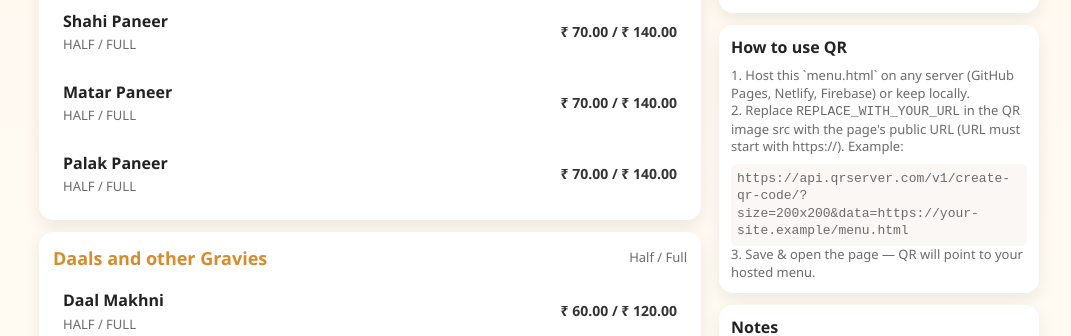
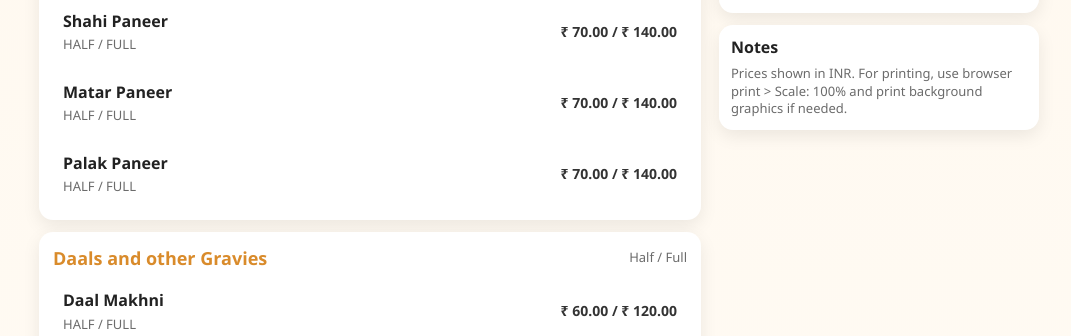
Before and after one commit to vaishnooamitsh-eng/Sharma-vaishnoo, a plain HTML site: page docs/index.html in a window 1280 px wide. Shown: the part 477-813 px from the top of the page, without its empty margins (101-1172 px from the left). Drawn offline with Linux system fonts and the light colour scheme.

Commit message:
first commit

```diff
--- a/docs/index.html
+++ b/docs/index.html
@@ -188,17 +188,17 @@
           <div class="small">Point your phone camera at the QR code to view the menu on mobile.</div>
         </div>
 
-        <div class="card" style="padding:12px;">
+        <!-- <div class="card" style="padding:12px;">
           <div style="font-weight:700; margin-bottom:8px;">How to use QR</div>
           <div class="small">
-            1. Host this `menu.html` on any server (GitHub Pages, Netlify, Firebase) or keep locally.<br>
+            1. Host this `index.html` on any server (GitHub Pages, Netlify, Firebase) or keep locally.<br>
             2. Replace <code>REPLACE_WITH_YOUR_URL</code> in the QR image src with the page's public URL (URL must start with https://). Example:
             <div style="margin-top:8px; font-family:monospace; font-size:13px; background:#faf7f4; padding:6px; border-radius:6px;">
               https://api.qrserver.com/v1/create-qr-code/?size=200x200&data=https://your-site.example/menu.html
             </div>
             3. Save &amp; open the page — QR will point to your hosted menu.
           </div>
-        </div>
+        </div> -->
 
         <div class="card" style="padding:12px;">
           <div style="font-weight:700; margin-bottom:6px;">Notes</div>
```
